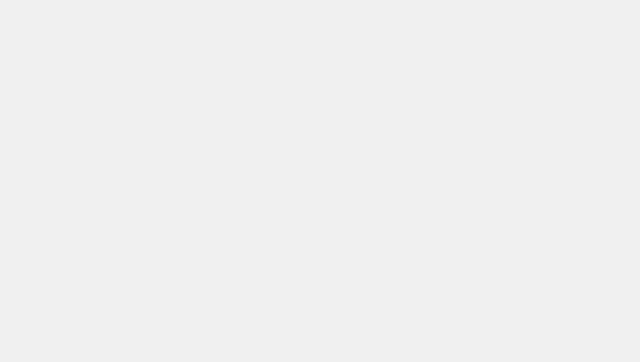
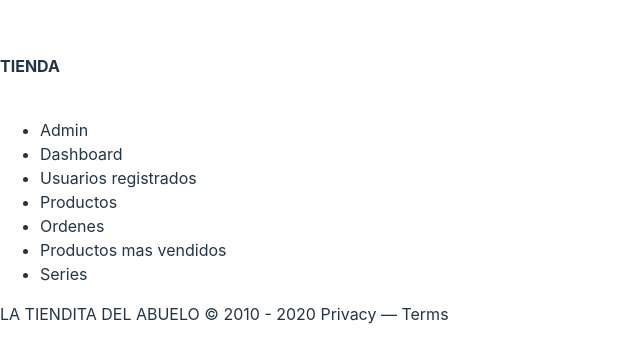
Before and after one commit to RodrigoAGA/Proyecto-PW, a React (Vite) app: page /usuario_admin_agregar_producto in a window 1280 px wide. Before the commit this address had no page. Shown: the part 210-572 px from the top of the page, without its empty margins (0-640 px from the left). Built offline with nearby package versions, Linux system fonts and the light colour scheme.

Commit message:
avance 18:55 pm

```diff
--- a/index.html
+++ b/index.html
@@ -5,28 +5,27 @@
     <link rel="icon" type="image/svg+xml" href="/vite.svg" />
     <meta name="viewport" content="width=device-width, initial-scale=1.0" />
     <title>.:: Grupo 2 ::.</title>
-    <style>
-        /* Agrega tus estilos CSS aquí */
+    <!-- <style>
         body {
             font-family: Arial, sans-serif;
-            background-color: #f0f0f0;
+            background-color: #f0f0f090;
             margin: 0;
             padding: 0;
         }
         header {
-            background-color: #333;
-            color: #fff;
+            background-color: WHITE;
+            color: BLACK;
             text-align: center;
             padding: 1rem;
         }
         .sidebar {
-            background-color: #444;
-            color: #fff;
+            background-color: white;
+            color: black;
             width: 200px;
             padding: 1rem;
         }
         .card {
-            background-color: #fff;
+            background-color: #e1e0e0;
             border-radius: 5px;
             box-shadow: 0 2px 4px rgba(0, 0, 0, 0.1);
             padding: 1rem;
@@ -34,15 +33,16 @@
             text-align: center;
         }
         .income {
-            background-color: #f0f;
+            background-color: #e1e0e0;
+
         }
         footer {
-            background-color: #333;
-            color: #fff;
+            background-color: #e1e0e0;
+            color: black;
             text-align: center;
             padding: 1rem;
         }
-    </style>
+    </style> -->
   </head>
   <body>
     <div id="root"></div>
--- a/src/App.jsx
+++ b/src/App.jsx
@@ -4,6 +4,9 @@ import Inicio from './components/Inicio'
 import Checkout from "./components/Checkout"
 import Carrito from "./components/Carrito"
 import PedidoCompleto from "./components/PedidoCompleto"
+import UsuarioAdminProductos from "./components/UsuarioAdminProductos"
+import UsuarioAdminAgregarProducto from "./components/UsuarioAdminAgregarProducto"
+// import UsuarioAdminProductos from "./components/UsuarioAdminProductos"
 
 function App() {
   return (
@@ -14,6 +17,8 @@ function App() {
         <Route path="/checkout" element={ <Checkout /> } />
         <Route path="/carrito" element={ <Carrito /> } />
         <Route path="/pedido_completo" element={ <PedidoCompleto /> } />
+        <Route path="/usuario_admin_productos" element={ <UsuarioAdminProductos /> } />
+        <Route path="/usuario_admin_agregar_producto" element={ <UsuarioAdminAgregarProducto /> } />
       </Routes>
     </div>
   )
--- a/src/components/Cabecera.jsx
+++ b/src/components/Cabecera.jsx
@@ -2,9 +2,7 @@ import React from 'react'
 
 function Cabecera() {
     return (
-        <div>
-            <h1>Esta es la cabecera</h1>
-        </div>
+        <header><strong>TIENDA</strong></header>
     )
 }
 
--- /dev/null
+++ b/src/components/UsuarioAdminAgregarProducto.jsx
@@ -0,0 +1,28 @@
+import React from 'react'
+import Pie from './Pie'
+import Cabecera from './Cabecera'
+
+function UsuarioAdminAgregarProducto() {
+    return (
+        <>
+        <Cabecera/>
+        <br/>
+        <nav class="sidebar">
+            <ul>
+                <li>Admin</li>
+                <li>Dashboard</li>
+                <li>Usuarios registrados</li>
+                <li>Productos</li>
+                <li>Ordenes</li>
+                <li>Productos mas vendidos</li>
+                <li>Series</li>
+
+            </ul>
+        </nav>
+
+        <Pie/>
+        </>
+    )
+}
+
+export default UsuarioAdminAgregarProducto
--- a/src/components/UsuarioAdminDahsboard.jsx
+++ b/src/components/UsuarioAdminDahsboard.jsx
@@ -6,11 +6,16 @@ function UsuarioAdminDashboard() {
     return (
         <>
         <Cabecera/>
-        <header>Cuenta - Usuario Administrador - Dashboard</header>
+        <br/>
         <nav class="sidebar">
         <ul>
             <li>Admin</li>
             <li>Dashboard</li>
+            <li>Usuarios registrados</li>
+            <li>Productos</li>
+            <li>Ordenes</li>
+            <li>Productos mas vendidos</li>
+            <li>Series</li>
 
         </ul>
         </nav>
--- /dev/null
+++ b/src/components/UsuarioAdminProductos.jsx
@@ -0,0 +1,28 @@
+import React from 'react'
+import Pie from './Pie'
+import Cabecera from './Cabecera'
+
+function UsuarioAdminProductos() {
+    return (
+        <>
+        <Cabecera/>
+        <br/>
+        <nav class="sidebar">
+            <ul>
+                <li>Admin</li>
+                <li>Dashboard</li>
+                <li>Usuarios registrados</li>
+                <li>Productos</li>
+                <li>Ordenes</li>
+                <li>Productos mas vendidos</li>
+                <li>Series</li>
+
+            </ul>
+        </nav>
+
+        <Pie/>
+        </>
+    )
+}
+
+export default UsuarioAdminProductos
```
